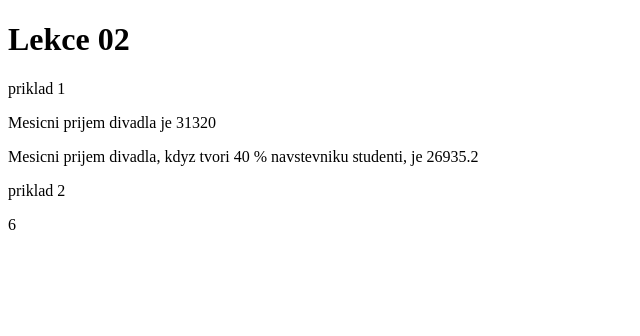
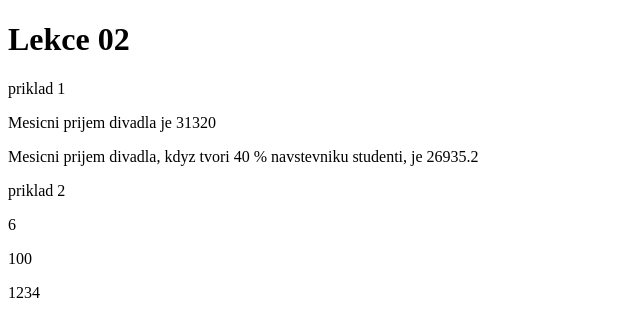
Before and after one commit to JanaSimickova/lekce2, a plain HTML site: page index.html in a window 1280 px wide. Shown: the full height of the page, 0-640 px from the left. Drawn offline with Linux system fonts and the light colour scheme.

Commit message:
Udelane priklady

```diff
--- a/script.js
+++ b/script.js
@@ -8,7 +8,7 @@ document.body.innerHTML += "<p>Mesicni prijem divadla je " + prijem + "</p>"
 const prijemStudenti = ((174 * 0.4 * (0.65 * vstupne)) + (174 * 0.6 * vstupne)) * 15
 document.body.innerHTML +=  "<p>" + "Mesicni prijem divadla, kdyz tvori 40 % navstevniku studenti, je " + prijemStudenti + "</p>"
 
-
+542.88 + 1252.8
 
 document.body.innerHTML += "<p>priklad 2</p>"
 
@@ -17,3 +17,18 @@ document.body.innerHTML += "<p>priklad 2</p>"
 //Zamyslete se nad tím, zda vámi vytvořený výraz generuje všechna čísla skutečně se stejnou pravděpodobností. Vemte v úvahu, že funkce Math.random generuje náhodná čísla mezi 0 (včetně) a 1 (vyjma). Je tedy malinká pravěpodobnost, že občas padne přesně číslo 0. Naopak číslo 1 padnout nemůže.
 
 document.body.innerHTML += Math.ceil(Math.random() * 6)
+
+//Mějme v proměnné x uloženo nějaké desetinné číslo. Pomocí funkce Math.round jej můžeme zaokrouhlit na celá čísla takto.
+
+// Math.round(x);
+// Co kdybychom však chtěli zaokrouhlit na desetiny, setiny nebo třeba celé stovky? Napište program, který pomocí funkce Math.round
+
+// zaokrouhlí číslo x s přesností na desetiny,
+// zaokrouhlí číslo x s přesností na setiny,
+// zaokrouhlí číslo x s přesností na celé stovky.
+
+const x = 110.267
+document.body.innerHTML += "<p>" + Math.round(x / 100) *100 + "</p>"
+
+
+document.body.innerHTML += '1' + 2 + 3 + 4;
```
Also changed, not shown: index.html (+1 -0 lines).
